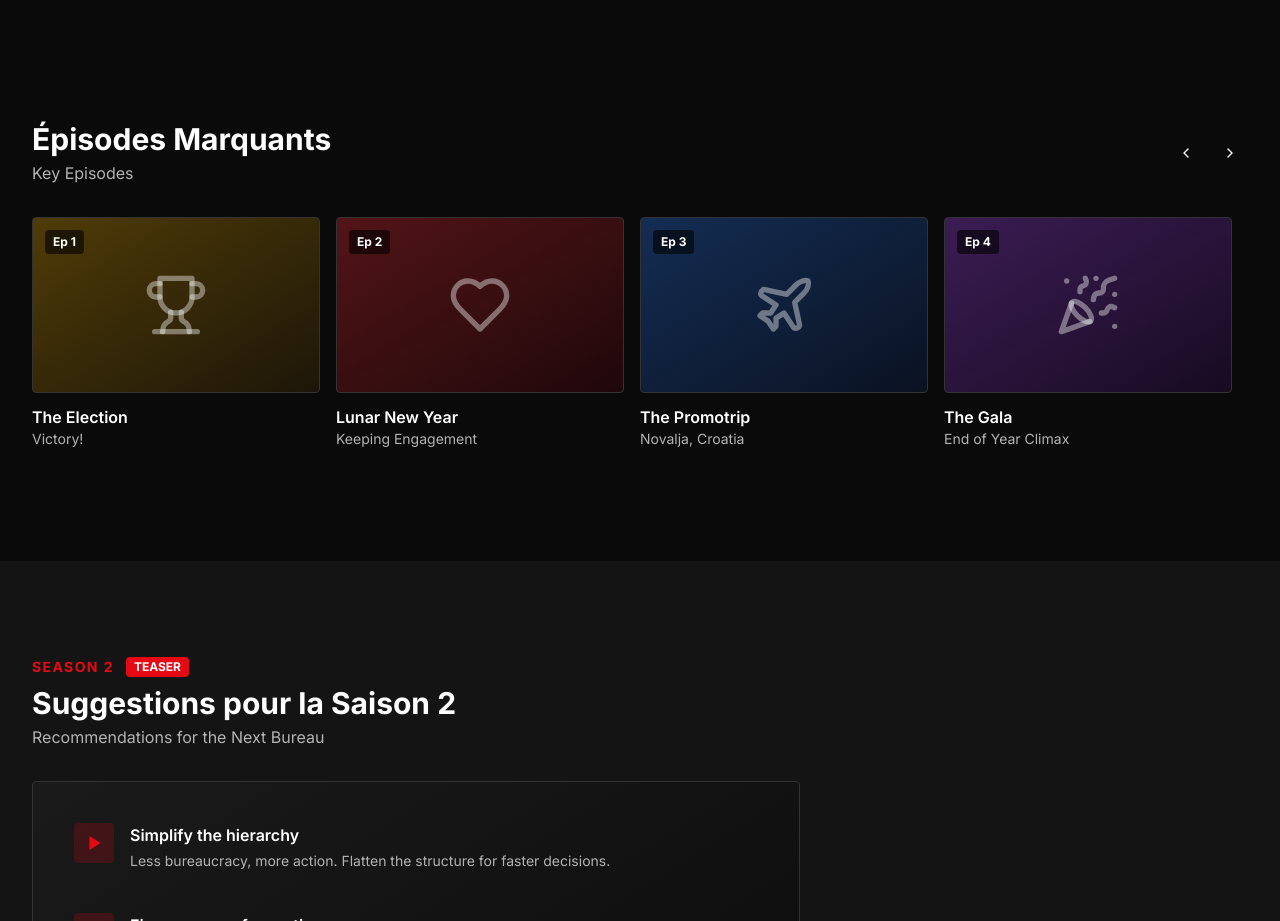
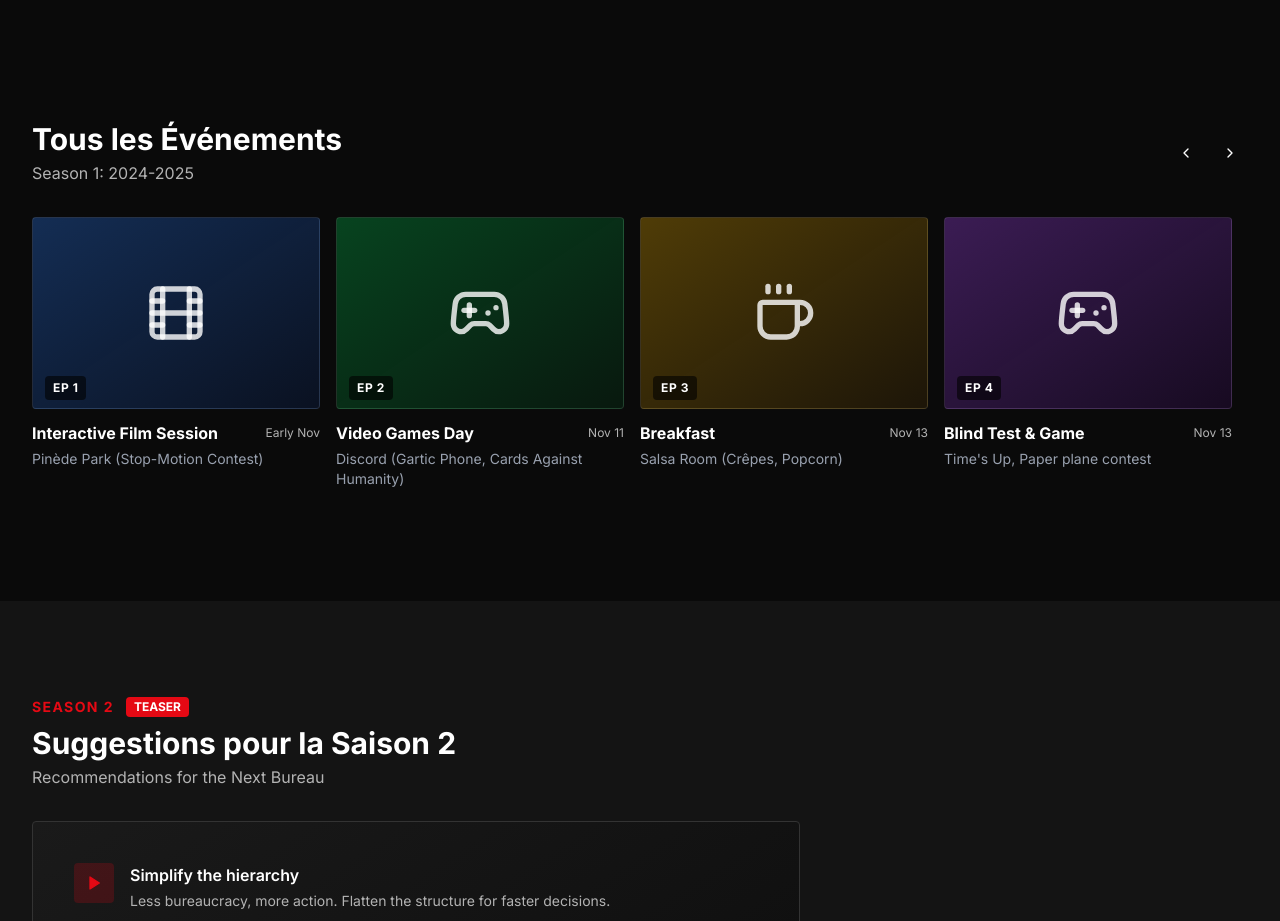
Before and after one commit to chaoui-ahmed/studinit, a Next.js app: page / in a window 1280 px wide. Shown: the part 3560-4481 px from the top of the page. Built offline with nearby package versions, Linux system fonts and the light colour scheme.

Commit message:
episodes

```diff
--- a/components/bedflix/episodes-section.tsx
+++ b/components/bedflix/episodes-section.tsx
@@ -1,10 +1,12 @@
 "use client";
 
 import React from "react"
-
 import { motion } from "framer-motion";
 import { useRef } from "react";
-import { ChevronLeft, ChevronRight, Trophy, Heart, Plane, PartyPopper, Users } from "lucide-react";
+import {
+  ChevronLeft, ChevronRight, Trophy, Heart, Plane, PartyPopper, Users,
+  Gamepad2, Coffee, Music, Sun, Utensils, Calendar, Film
+} from "lucide-react";
 import { Button } from "@/components/ui/button";
 
 interface Episode {
@@ -18,48 +20,257 @@ interface Episode {
 }
 
 const episodes: Episode[] = [
+  // NOVEMBER
   {
     id: 1,
     episode: "Ep 1",
-    title: "The Election",
+    title: "Interactive Film Session",
+    subtitle: "Early Nov",
+    description: "Pinède Park (Stop-Motion Contest)",
+    icon: Film,
+    gradient: "from-blue-500/30 to-blue-600/10",
+  },
+  {
+    id: 2,
+    episode: "Ep 2",
+    title: "Video Games Day",
+    subtitle: "Nov 11",
+    description: "Discord (Gartic Phone, Cards Against Humanity)",
+    icon: Gamepad2,
+    gradient: "from-green-500/30 to-green-600/10",
+  },
+  {
+    id: 3,
+    episode: "Ep 3",
+    title: "Breakfast",
+    subtitle: "Nov 13",
+    description: "Salsa Room (Crêpes, Popcorn)",
+    icon: Coffee,
+    gradient: "from-yellow-500/30 to-yellow-600/10",
+  },
+  {
+    id: 4,
+    episode: "Ep 4",
+    title: "Blind Test & Game",
+    subtitle: "Nov 13",
+    description: "Time's Up, Paper plane contest",
+    icon: Gamepad2,
+    gradient: "from-purple-500/30 to-purple-600/10",
+  },
+  {
+    id: 5,
+    episode: "Ep 5",
+    title: "BEDFLIX PARTY (Gala)",
+    subtitle: "Nov 15",
+    description: "Villa (1291 Ch. des Brusquets) - Red Carpet",
+    icon: PartyPopper,
+    gradient: "from-red-500/30 to-red-600/10",
+  },
+  {
+    id: 6,
+    episode: "Ep 6",
+    title: "Squid Game Event",
+    subtitle: "Nov 17",
+    description: "Villa Djunah Beach (Red Light, Green Light)",
+    icon: Trophy,
+    gradient: "from-pink-500/30 to-pink-600/10",
+  },
+  {
+    id: 7,
+    episode: "Ep 7",
+    title: "ELECTION DAY",
     subtitle: "Victory!",
     description: "The campaign, the votes, and the moment everything changed.",
     icon: Trophy,
     gradient: "from-yellow-500/30 to-yellow-600/10",
   },
+
+  // DECEMBER
   {
-    id: 2,
-    episode: "Ep 2",
-    title: "Lunar New Year",
-    subtitle: "Keeping Engagement",
-    description: "Cultural celebration and community building at its finest.",
+    id: 8,
+    episode: "Ep 8",
+    title: "All I Want Is You Party",
+    subtitle: "Dec 12",
+    description: "YOU Club (Antibes)",
+    icon: PartyPopper,
+    gradient: "from-indigo-500/30 to-indigo-600/10",
+  },
+  {
+    id: 9,
+    episode: "Ep 9",
+    title: "Secret Santa",
+    subtitle: "Dec 18",
+    description: "With FACE06 / Gare Croisette",
     icon: Heart,
     gradient: "from-red-500/30 to-red-600/10",
   },
   {
-    id: 3,
-    episode: "Ep 3",
-    title: "The Promotrip",
-    subtitle: "Novalja, Croatia",
-    description: "Logistics nightmare turned into an unforgettable adventure.",
-    icon: Plane,
-    gradient: "from-blue-500/30 to-blue-600/10",
+    id: 10,
+    episode: "Ep 10",
+    title: "Ugly Sweater Day",
+    subtitle: "Dec 18",
+    description: "'Pull Moche' Day",
+    icon: Users,
+    gradient: "from-green-500/30 to-green-600/10",
   },
+
+  // JANUARY
   {
-    id: 4,
-    episode: "Ep 4",
-    title: "The Gala",
-    subtitle: "End of Year Climax",
-    description: "The grand finale - months of preparation for one magical night.",
+    id: 11,
+    episode: "Ep 11",
+    title: "New Year's Party",
+    subtitle: "Jan 03",
+    description: "Gift Exchange",
     icon: PartyPopper,
     gradient: "from-purple-500/30 to-purple-600/10",
   },
   {
-    id: 5,
-    episode: "Ep 5",
-    title: "Integration Month",
-    subtitle: "Passing the Torch",
-    description: "Training the next generation and ensuring continuity.",
+    id: 12,
+    episode: "Ep 12",
+    title: "King Cake",
+    subtitle: "Jan 08",
+    description: "Galette des Rois on Campus",
+    icon: Coffee,
+    gradient: "from-yellow-500/30 to-yellow-600/10",
+  },
+
+  // MAY
+  {
+    id: 13,
+    episode: "Ep 13",
+    title: "First Beach Party",
+    subtitle: "May 08",
+    description: "Juan-les-Pins (Season Opening)",
+    icon: Sun,
+    gradient: "from-orange-500/30 to-orange-600/10",
+  },
+  {
+    id: 14,
+    episode: "Ep 14",
+    title: "Appartathon",
+    subtitle: "May 16",
+    description: "Appartathon + Beach Party Afterwork",
+    icon: PartyPopper,
+    gradient: "from-blue-500/30 to-blue-600/10",
+  },
+  {
+    id: 15,
+    episode: "Ep 15",
+    title: "THE PROMOTRIP",
+    subtitle: "May 28 - Jun 1",
+    description: "Novalja, Croatia",
+    icon: Plane,
+    gradient: "from-cyan-500/30 to-cyan-600/10",
+  },
+
+  // JUNE
+  {
+    id: 16,
+    episode: "Ep 16",
+    title: "END OF YEAR GALA",
+    subtitle: "Jun 14",
+    description: "Bedflix Villa (Caterer, DJ, Photobooth, Awards)",
+    icon: PartyPopper,
+    gradient: "from-rose-500/30 to-rose-600/10",
+  },
+
+  // SEPTEMBER
+  {
+    id: 17,
+    episode: "Ep 17",
+    title: "Welcome Cocktail",
+    subtitle: "Sep 04",
+    description: "Music Workshop + Drinks",
+    icon: PartyPopper,
+    gradient: "from-purple-500/30 to-purple-600/10",
+  },
+  {
+    id: 18,
+    episode: "Ep 18",
+    title: "French Food Tasting",
+    subtitle: "Date TBC",
+    description: "Tasting of French products",
+    icon: Utensils,
+    gradient: "from-yellow-500/30 to-yellow-600/10",
+  },
+  {
+    id: 19,
+    episode: "Ep 19",
+    title: "Challenge Launch",
+    subtitle: "Sep 08",
+    description: "Team Creation",
+    icon: Trophy,
+    gradient: "from-red-500/30 to-red-600/10",
+  },
+  {
+    id: 20,
+    episode: "Ep 20",
+    title: "Beach Party",
+    subtitle: "Sep 08",
+    description: "Villa Djunah (JLP)",
+    icon: Sun,
+    gradient: "from-orange-500/30 to-orange-600/10",
+  },
+  {
+    id: 21,
+    episode: "Ep 21",
+    title: "Breakfast",
+    subtitle: "Sep 10",
+    description: "Campus",
+    icon: Coffee,
+    gradient: "from-amber-500/30 to-amber-600/10",
+  },
+  {
+    id: 22,
+    episode: "Ep 22",
+    title: "Nightclub Outing",
+    subtitle: "Date TBC",
+    description: "Bisous Bisous (Cannes)",
+    icon: PartyPopper,
+    gradient: "from-pink-500/30 to-pink-600/10",
+  },
+  {
+    id: 23,
+    episode: "Ep 23",
+    title: "WEI Teaser",
+    subtitle: "Sep 15",
+    description: "Trading Game / Student Challenge",
+    icon: Gamepad2,
+    gradient: "from-emerald-500/30 to-emerald-600/10",
+  },
+  {
+    id: 24,
+    episode: "Ep 24",
+    title: "Old School Beach Party",
+    subtitle: "Sep 20",
+    description: "Plage Le Vieux Rocher (2000s Theme)",
+    icon: Sun,
+    gradient: "from-blue-500/30 to-blue-600/10",
+  },
+  {
+    id: 25,
+    episode: "Ep 25",
+    title: "Integration Concert",
+    subtitle: "Sep 24",
+    description: "Salsa Room (+ Snacks)",
+    icon: Music,
+    gradient: "from-violet-500/30 to-violet-600/10",
+  },
+  {
+    id: 26,
+    episode: "Ep 26",
+    title: "JAE (Welcome Day)",
+    subtitle: "Sep 25",
+    description: "With FACE06 (Castle Hill + Concert)",
+    icon: Users,
+    gradient: "from-indigo-500/30 to-indigo-600/10",
+  },
+  {
+    id: 27,
+    episode: "Ep 27",
+    title: "WEI",
+    subtitle: "Sep 26-28",
+    description: "Weekend of Integration",
     icon: Users,
     gradient: "from-green-500/30 to-green-600/10",
   },
@@ -73,31 +284,26 @@ function EpisodeCard({ episode }: { episode: Episode }) {
       className="flex-shrink-0 w-64 md:w-72 cursor-pointer group"
     >
       <div
-        className={`relative h-40 md:h-44 rounded-lg overflow-hidden bg-gradient-to-br ${episode.gradient} border border-[#333333] group-hover:border-[#E50914]/50 transition-colors`}
+        className={`relative h-40 md:h-48 rounded-lg overflow-hidden bg-gradient-to-br ${episode.gradient} border border-white/10`}
       >
-        {/* Icon */}
         <div className="absolute inset-0 flex items-center justify-center">
-          <episode.icon className="w-16 h-16 text-white/40 group-hover:text-white/60 transition-colors" />
+          <episode.icon className="w-12 h-12 md:w-16 md:h-16 text-white/80 group-hover:text-white transition-colors duration-300" />
         </div>
-
-        {/* Episode badge */}
-        <div className="absolute top-3 left-3 bg-black/60 backdrop-blur-sm px-2 py-1 rounded text-xs font-bold text-white">
+        <div className="absolute bottom-2 left-3 bg-black/60 px-2 py-1 rounded text-xs font-bold text-white uppercase tracking-wider">
           {episode.episode}
-        </div>
-
-        {/* Hover overlay */}
-        <div className="absolute inset-0 bg-black/60 opacity-0 group-hover:opacity-100 transition-opacity flex items-center justify-center">
-          <div className="w-12 h-12 rounded-full bg-white/20 flex items-center justify-center">
-            <div className="w-0 h-0 border-t-[8px] border-t-transparent border-l-[14px] border-l-white border-b-[8px] border-b-transparent ml-1" />
-          </div>
         </div>
       </div>
 
       <div className="mt-3">
-        <h4 className="font-semibold text-white group-hover:text-[#E50914] transition-colors">
-          {episode.title}
-        </h4>
-        <p className="text-sm text-muted-foreground">{episode.subtitle}</p>
+        <div className="flex items-center justify-between">
+          <h3 className="text-sm md:text-base font-bold text-white group-hover:text-[#E50914] transition-colors">
+            {episode.title}
+          </h3>
+          <span className="text-xs text-muted-foreground">{episode.subtitle}</span>
+        </div>
+        <p className="text-xs md:text-sm text-gray-400 mt-1 line-clamp-2">
+          {episode.description}
+        </p>
       </div>
     </motion.div>
   );
@@ -108,11 +314,9 @@ export function EpisodesSection() {
 
   const scroll = (direction: "left" | "right") => {
     if (scrollRef.current) {
-      const scrollAmount = 300;
-      scrollRef.current.scrollBy({
-        left: direction === "left" ? -scrollAmount : scrollAmount,
-        behavior: "smooth",
-      });
+      const { current } = scrollRef;
+      const scrollAmount = direction === "left" ? -400 : 400;
+      current.scrollBy({ left: scrollAmount, behavior: "smooth" });
     }
   };
 
@@ -129,9 +333,9 @@ export function EpisodesSection() {
         >
           <div>
             <h2 className="text-2xl md:text-3xl font-bold text-white">
-              Épisodes Marquants
+              Tous les Événements
             </h2>
-            <p className="text-muted-foreground mt-1">Key Episodes</p>
+            <p className="text-muted-foreground mt-1">Season 1: 2024-2025</p>
           </div>
 
           {/* Navigation arrows */}
```
Also changed, not shown: 1 other file (tests, documents, lock files or other folders).
